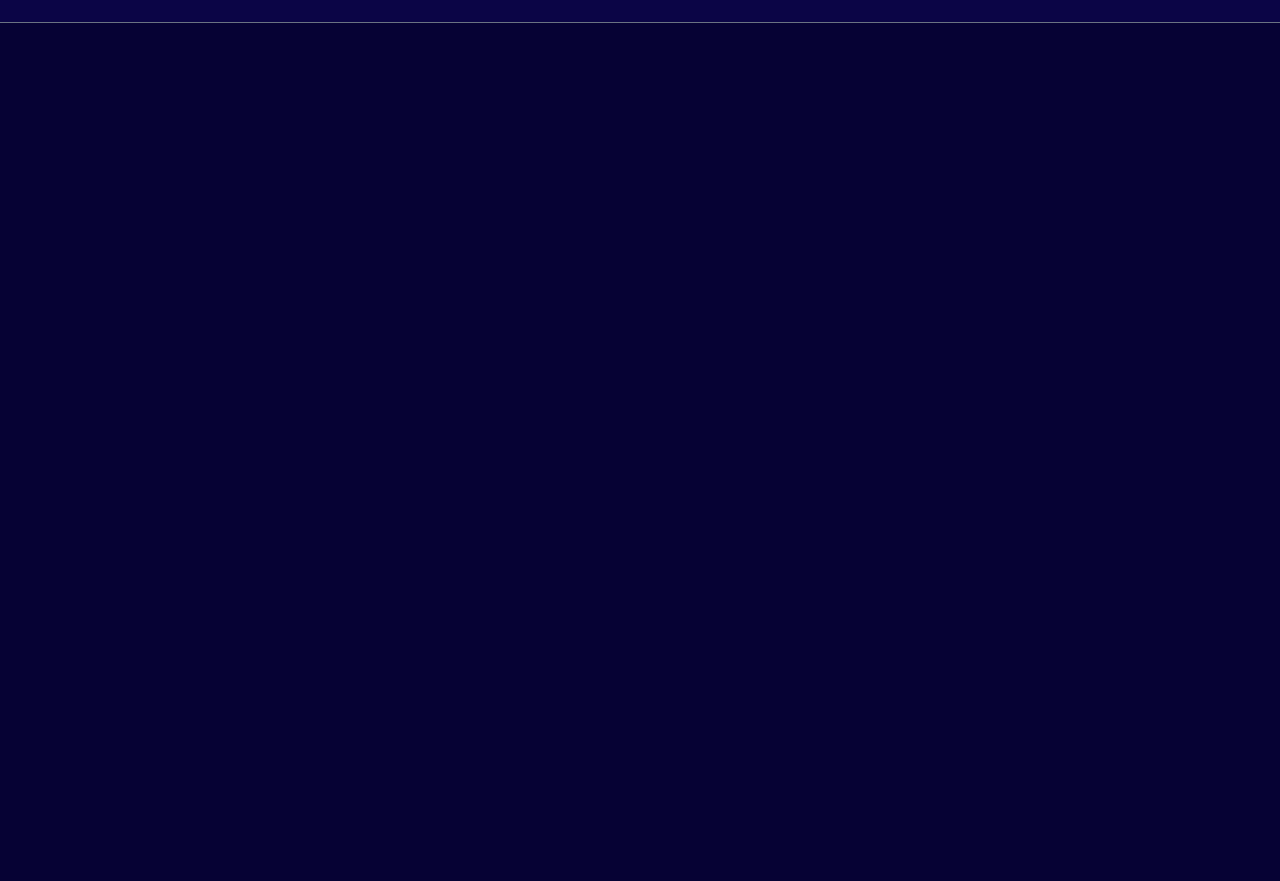
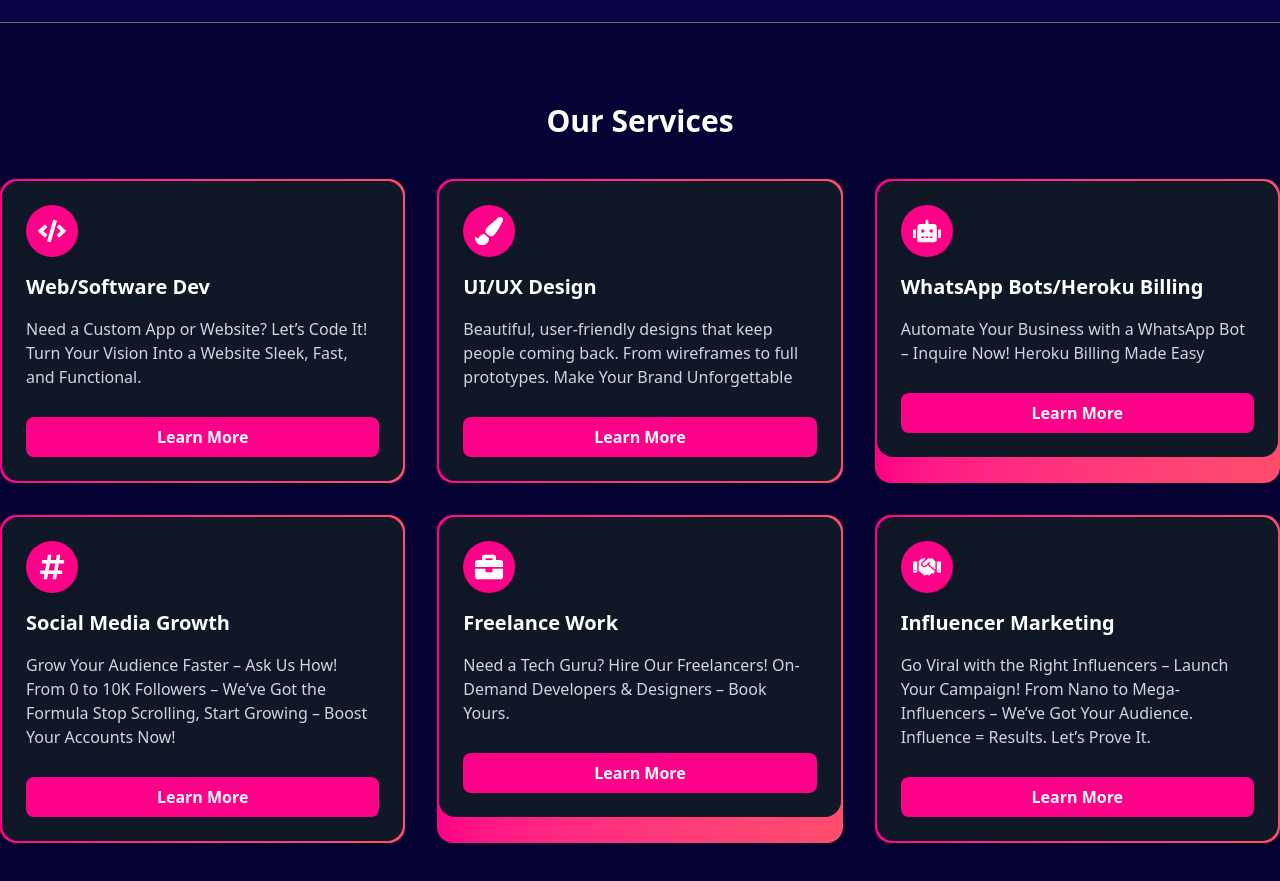
Before and after one commit to nianod/We-re-Arnold-Official, a React (Vite) app: page / in a window 1280 px wide. Shown: the part 900-1781 px from the top of the page. Before the commit the page ends 1043 px from the top, so only its background shows below. Built offline with nearby package versions, Linux system fonts and the light colour scheme.

Commit message:
added Services

```diff
--- a/src/Components/Services.jsx
+++ b/src/Components/Services.jsx
@@ -1,11 +1,64 @@
-import React from 'react'
+import { FaCode, FaPaintBrush, FaHashtag, FaBriefcase, FaRobot, FaHandshake  } from "react-icons/fa";
 
 const Services = () => {
+  const services = [
+    {
+      title: "Web/Software Dev",
+      desc: "Need a Custom App or Website? Let’s Code It! Turn Your Vision Into a Website Sleek, Fast, and Functional.",
+      icon: <FaCode size={28} />,
+    },
+    {
+      title: "UI/UX Design",
+      desc: "Beautiful, user-friendly designs that keep people coming back. From wireframes to full prototypes. Make Your Brand Unforgettable",
+      icon: <FaPaintBrush size={28} />,
+    },
+    {
+      title: "WhatsApp Bots/Heroku Billing",
+      desc: "Automate Your Business with a WhatsApp Bot – Inquire Now! Heroku Billing Made Easy ",
+      icon: <FaRobot size={28} />,
+    },
+    {
+      title: "Social Media Growth",
+      desc: "Grow Your Audience Faster – Ask Us How! From 0 to 10K Followers – We’ve Got the Formula Stop Scrolling, Start Growing – Boost Your Accounts Now!",
+      icon: <FaHashtag   size={28} />,
+    },
+    {
+      title: "Freelance Work",
+      desc: "Need a Tech Guru? Hire Our Freelancers! On-Demand Developers & Designers – Book Yours.",
+      icon: <FaBriefcase  size={28} />,
+    },
+    {
+      title: "Influencer Marketing",
+      desc: "Go Viral with the Right Influencers – Launch Your Campaign! From Nano to Mega-Influencers – We’ve Got Your Audience. Influence = Results. Let’s Prove It.",
+      icon: <FaHandshake  size={28} />,
+    },
+  ];
+
   return (
-    <div>
+    <div className="mt-20 px- pb-20">
+      <h2 className="text-3xl font-bold text-center text-white mb-10">Our Services</h2>
 
+      <div className="grid grid-cols-1 sm:grid-cols-2 lg:grid-cols-3 gap-8">
+        {services.map((service, i) => (
+          <div
+            key={i}
+            className="bg-gradient-to-r from-[#ff0088] to-[#ff4d6d] p-[2px] rounded-2xl shadow-lg hover:shadow-2xl transition-all duration-300 group"
+          >
+            <div className="bg-gray-900 p-6 rounded-2xl text-white flex flex-col gap-4">
+              <div className="bg-[#ff0088] p-3 rounded-full shadow-md w-fit">
+                {service.icon}
+              </div>
+              <h3 className="text-xl font-bold">{service.title}</h3>
+              <p className="text-gray-300">{service.desc}</p>
+              <button className="mt-3 bg-[#ff0088] px-4 py-2 cursor-pointer rounded-lg font-bold hover:bg-[#ff4d6d] transition-all duration-300">
+                Learn More
+              </button>
+            </div>
+          </div>
+        ))}
+      </div>
     </div>
-  )
-}
+  );
+};
 
-export default Services
+export default Services;
```
